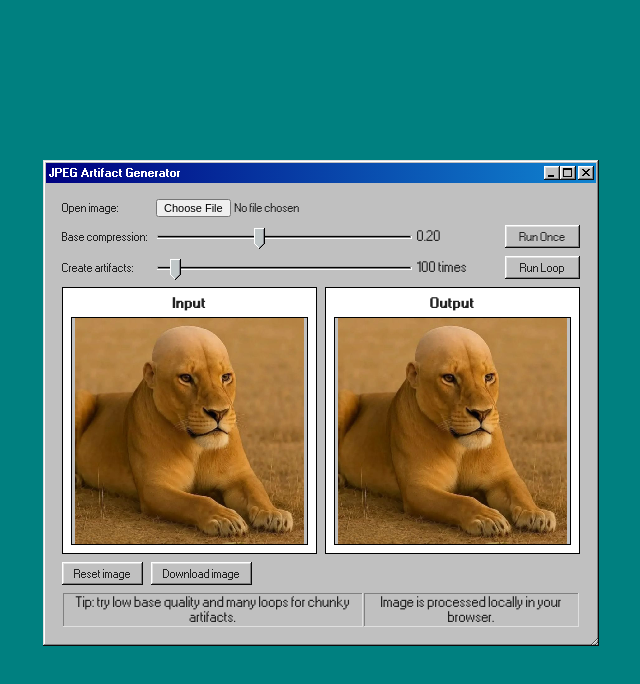
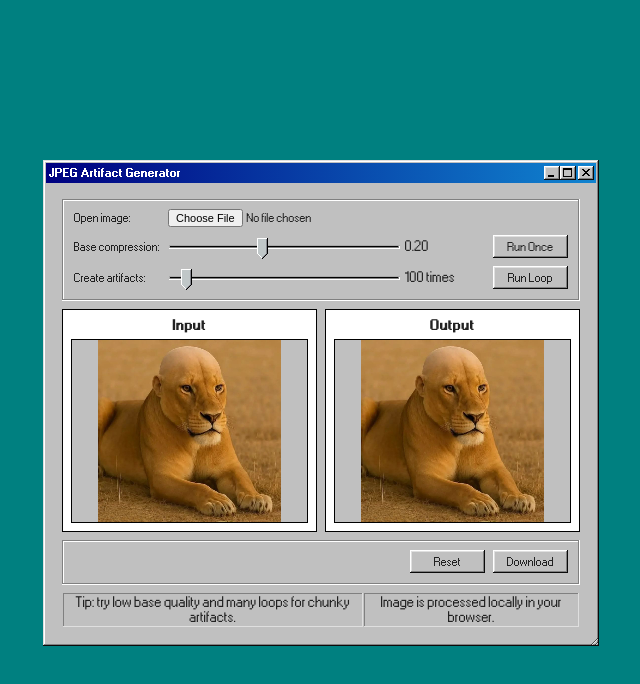
Before and after one commit to hritsh/jpeg98, a Svelte app: page / in a window 1280 px wide. Shown: the top 684 px of the page, without its empty margins (322-962 px from the left). Built offline with nearby package versions, Linux system fonts and the light colour scheme.

Commit message:
Change Button Layout and Add Fieldsets

```diff
--- a/src/App.svelte
+++ b/src/App.svelte
@@ -155,7 +155,7 @@
     </div>
 
     <div class="window-body">
-      <div class="controls">
+      <fieldset class="controls">
         <div class="control-grid">
           <label for="file">Open image:</label>
           <input id="file" type="file" accept="image/*" on:change={handleFile} />
@@ -185,7 +185,7 @@
             </div>
           {/if}
         </div>
-      </div>
+      </fieldset>
 
       <div class="content">
         <div class="images">
@@ -199,10 +199,10 @@
           </div>
         </div>
 
-        <div class="bottom-controls">
-          <button class="button" on:click={resetImage}>Reset image</button>
-          <button class="button" on:click={downloadImage}>Download image</button>
-        </div>
+        <fieldset class="bottom-controls">
+          <button class="button" on:click={resetImage}>Reset</button>
+          <button class="button" on:click={downloadImage}>Download</button>
+        </fieldset>
 
         <div class="status-bar">
           <p class="status-bar-field">Tip: try low base quality and many loops for chunky artifacts.</p>
--- a/src/app.css
+++ b/src/app.css
@@ -42,6 +42,8 @@ body {
   display: flex;
   align-items: center;
   gap: 8px;
+  justify-content: space-between;
+  width: 100%;
 }
 
 .content {
@@ -49,42 +51,6 @@ body {
   display: flex;
   flex-direction: column;
   min-height: 0;
-}
-
-.field-row {
-  display: flex;
-  align-items: center;
-  gap: 8px;
-  margin-bottom: 8px;
-}
-
-.progress-row {
-  margin-bottom: 12px;
-}
-
-.reset-button {
-  margin-left: auto;
-}
-
-.progress-container {
-  flex-grow: 1;
-  height: 16px;
-  background: #c0c0c0;
-  border: 2px inset #c0c0c0;
-  position: relative;
-  min-width: 120px;
-}
-
-.progress-bar {
-  height: 100%;
-  background: linear-gradient(90deg, #0080ff 0%, #004080 100%);
-  transition: width 0.1s ease;
-}
-
-.progress-text {
-  font-size: 0.9em;
-  min-width: 60px;
-  text-align: center;
 }
 
 .images {
@@ -132,6 +98,7 @@ img {
   gap: 8px;
   margin-top: 8px;
   margin-bottom: 8px;
+  justify-content: flex-end;
 }
 
 .status-bar {
```
